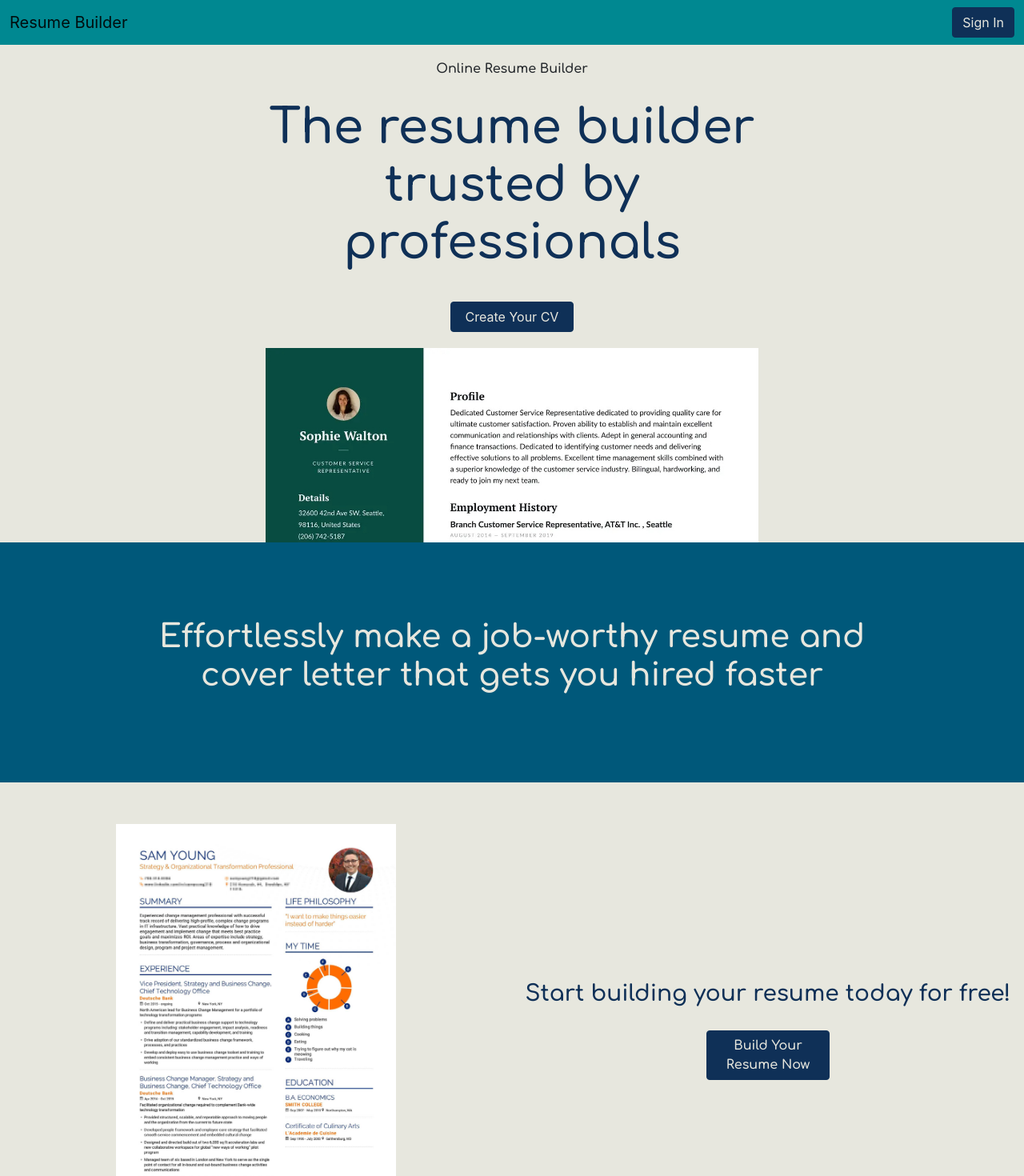
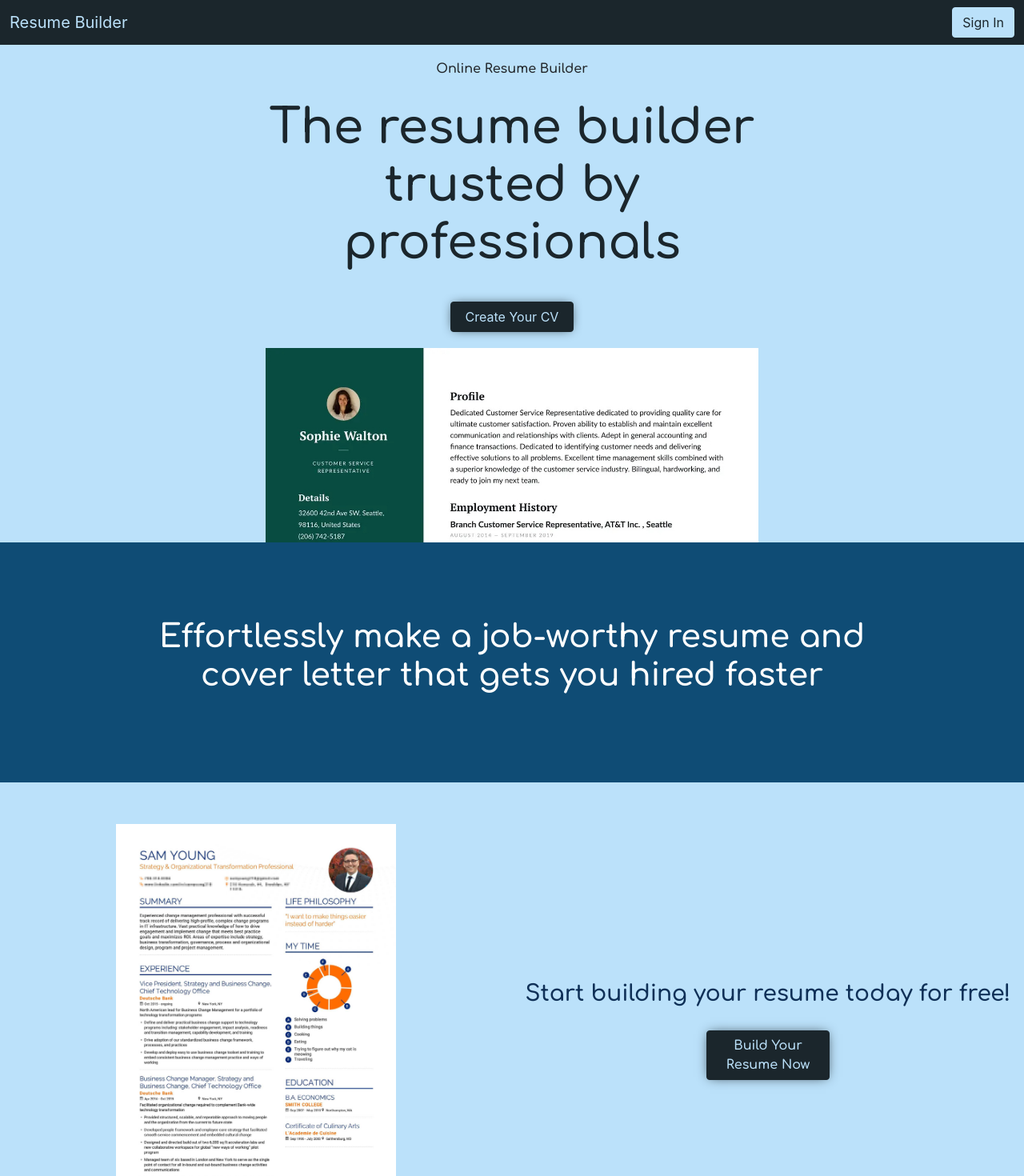
Before and after one commit to abhay0480-eng/build-my-resume, a React (Create React App) app: page / in a window 1280 px wide. Shown: the top 1470 px of the page at 80% size. Built offline with nearby package versions, Linux system fonts and the light colour scheme; no server answers.

Commit message:
change theme colors add more vibrant colors

```diff
--- a/src/components/UserForm/form.css
+++ b/src/components/UserForm/form.css
@@ -1,8 +1,18 @@
+
+@media (min-width: 768px) {
     form{
         margin: 100px auto;
         width:50%;
         padding: 1em;
-    border: 5px solid #0f3057;
+
         border-radius: 20px;
-    background-color: #9abfc2;
+        background-color: #0f4c75;
+        color: whitesmoke !important;
+        box-shadow: 0px 0px 14px -4px  #0f4c75;
+
+
        }
+
+
+
+}
--- a/src/components/header/header.styles.css
+++ b/src/components/header/header.styles.css
@@ -1,14 +1,16 @@
 
 .btn-primary{
-    background-color: #0f3057 !important;
-    border-color: #0f3057 !important;
-    color:#e7e7de !important;
+    background-color: #bbe1fa !important;
+    border-color: #bbe1fa !important;
+    color:#1b262c !important;
 }
 .btn-primary:hover{
-    background-color: #e7e7de!important;
-    border-color:#e7e7de  !important;
+    opacity: 0.7;
     color: #0f3057 !important;
 }
 .navbar{
-    background-color: #008891;
+    background-color: #1b262c;
 }
+.navbar-brand{
+    color:#bbe1fa !important;
+}
--- a/src/components/pages/Homepage/homepage.styles.css
+++ b/src/components/pages/Homepage/homepage.styles.css
@@ -15,7 +15,7 @@
 
 .fontStyle{
     font-family: 'Comfortaa', cursive;
-    color:#0f3057;
+    color:#1b262c;
     padding-top:20px;
     font-size: 40px;
     }
@@ -28,16 +28,16 @@
      }
 
 .btn-secondary{
-    background-color: #0f3057 !important;
-    border-color: #0f3057 !important;
-   color: #e7e7de !important;
+    background-color: #1b262c !important;
+    border-color: #1b262c !important;
+   color: #bbe1fa !important;
     margin-top: 20px;
+    box-shadow: 0px 0px 14px -4px  #1b262c;
 
  }
 .btn-secondary:hover{
-    background-color: #e7e7de!important;
-    border-color: #0f3057 !important;
-   color:#0f3057 !important;
+opacity: 0.8;
+
 
 }
 
@@ -59,7 +59,7 @@ h6{
 @media (min-width: 992px) {
     .section-4{
 
-        background-color: #00587a;
+        background-color: #0f4c75;
 
 
 
@@ -67,16 +67,17 @@ h6{
         color:  #e7e7de;
       }
       .section-5{
-          background-color:#e7e7de;
+          background-color:#bbe1fa;
          height:600px;
           color:#0f3057;
           font-family: 'Comfortaa', cursive;
 
       }
       footer{
-          background-color: #008891;
+          background-color: #1b262c;
           height: 200px;
           font-family: 'Comfortaa', cursive;
+          color: #e7e7de;
 
           font-weight: 1000px;
 
@@ -85,10 +86,10 @@ h6{
     }
 .section-4{
 
-    background-color: #00587a;
+    background-color: #0f4c75;
     height:300px;
     font-family: 'Comfortaa', cursive;
-    color:  #e7e7de;
+    color:  #ffffff;
   }
   .facebook{
       background-color: #3b5998;
--- a/src/index.css
+++ b/src/index.css
@@ -1,5 +1,5 @@
 body {
- background-color: #e7e7de;
+ background-color: #bbe1fa;
 
   margin: 0;
   font-family: -apple-system, BlinkMacSystemFont, 'Segoe UI', 'Roboto', 'Oxygen',
```
Also changed, not shown: src/components/UserForm/personaldetails.component.jsx (+10 -3 lines). Lines whose indentation alone changed are shown as unchanged.
